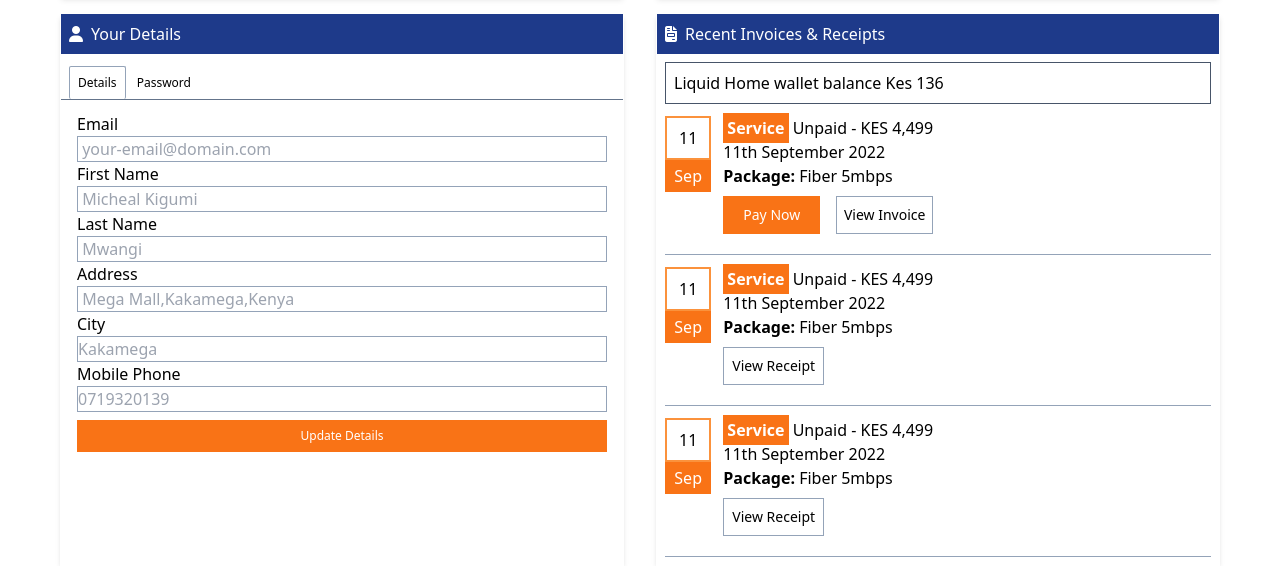
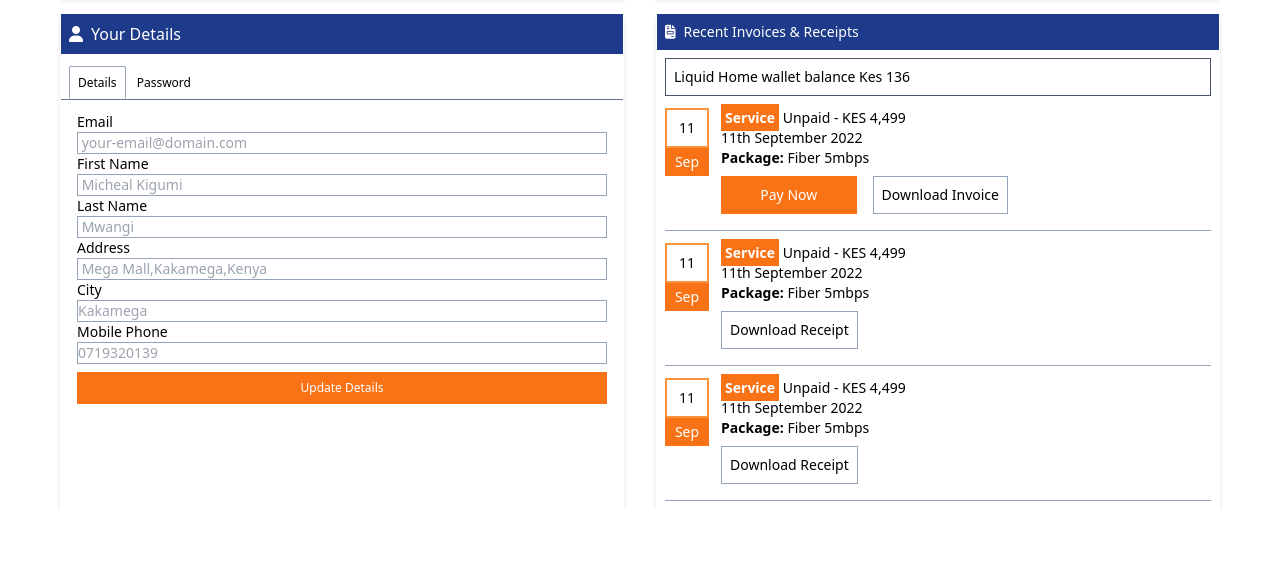
Before and after one commit to Jace254/InternetProviderPage, a website: page src/index.html in a window 1280 px wide. Shown: the part 415-981 px from the top of the page. After the commit the page ends 925 px from the top, so only its background shows below. Drawn offline with nearby package versions, Linux system fonts and the light colour scheme; files that its build step writes are made by us from their sources.

Commit message:
Fixing styles

```diff
--- a/src/index.html
+++ b/src/index.html
@@ -187,7 +187,7 @@
                     </button>
                   </div>
                 </div>
-                <form action="#" method="POST" class="mt-3 mx-2 px-2">
+                <form action="#" method="POST" class="mt-3 mx-2 px-2 text-xs md:text-sm">
                   <label class="mt-2">Email</label>
                   <input
                     type="email"
@@ -236,7 +236,8 @@
           </div>
         </div>
 
-        <div class="shadow-md border border-transparent md:ml-2">
+        <!--Receipts and Invoices-->
+        <div class="shadow-md border border-transparent md:ml-2 text-xs md:text-sm">
           <div class="bg-blue-900">
             <div class="items-center flex text-white font-medium px-2 py-2">
               <i class="fa-solid fa-file-invoice fa-white mr-2"></i>
@@ -260,7 +261,7 @@
                     Sep
                   </div>
                 </div>
-                <div class="pl-3 pb-3">
+                <div class="pl-3 pb-2">
                   <div>
                     <p>
                       <b class="bg-orange-500 text-white px-1 py-1">Service</b>
@@ -272,15 +273,15 @@
                   <div class="grid grid-cols-2 gap-4">
                     <button
                       type="submit"
-                      class="bg-orange-500 text-sm text-white font-medium py-2 mt-2 mb-2 hover:bg-orange-600"
+                      class="bg-orange-500  text-white font-medium py-2 mt-2 mb-2 hover:bg-orange-600"
                     >
                       Pay Now
                     </button>
                     <button
                       type="submit"
-                      class="bg-white text-sm text-black font-medium py-2 mt-2 mb-2 border border-slate-400 hover:bg-slate-200"
+                      class="bg-white  text-black font-medium py-2 px-2 mt-2 mb-2 border border-slate-400 hover:bg-slate-200"
                     >
-                      View Invoice
+                      Download Invoice
                     </button>
                   </div>
                 </div>
@@ -299,7 +300,7 @@
                     Sep
                   </div>
                 </div>
-                <div class="pl-3 pb-3">
+                <div class="pl-3 pb-2">
                   <div>
                     <p>
                       <b class="bg-orange-500 text-white px-1 py-1">Service</b>
@@ -311,9 +312,9 @@
                   <div>
                     <button
                       type="submit"
-                      class="bg-white text-sm text-black font-medium py-2 px-2 mt-2 mb-2 border border-slate-400 hover:bg-slate-200"
+                      class="bg-white  text-black font-medium py-2 px-2 mt-2 mb-2 border border-slate-400 hover:bg-slate-200"
                     >
-                      View Receipt
+                      Download Receipt
                     </button>
                   </div>
                 </div>
@@ -332,7 +333,7 @@
                     Sep
                   </div>
                 </div>
-                <div class="pl-3 pb-3">
+                <div class="pl-3 pb-2">
                   <div>
                     <p>
                       <b class="bg-orange-500 text-white px-1 py-1">Service</b>
@@ -344,9 +345,9 @@
                   <div>
                     <button
                       type="submit"
-                      class="bg-white text-sm text-black font-medium py-2 px-2 mt-2 mb-2 border border-slate-400 hover:bg-slate-200"
+                      class="bg-white text-black font-medium py-2 px-2 mt-2 mb-2 border border-slate-400 hover:bg-slate-200"
                     >
-                      View Receipt
+                      Download Receipt
                     </button>
                   </div>
                 </div>
```
